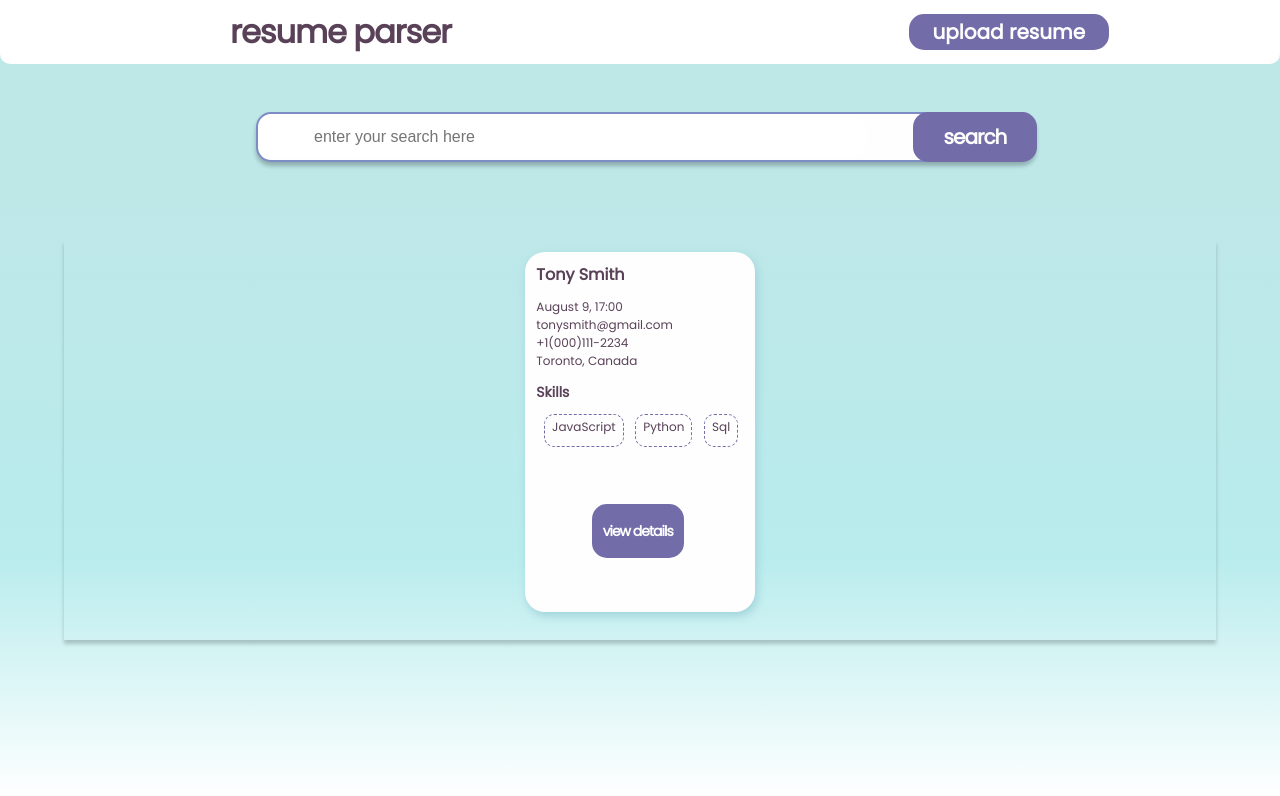
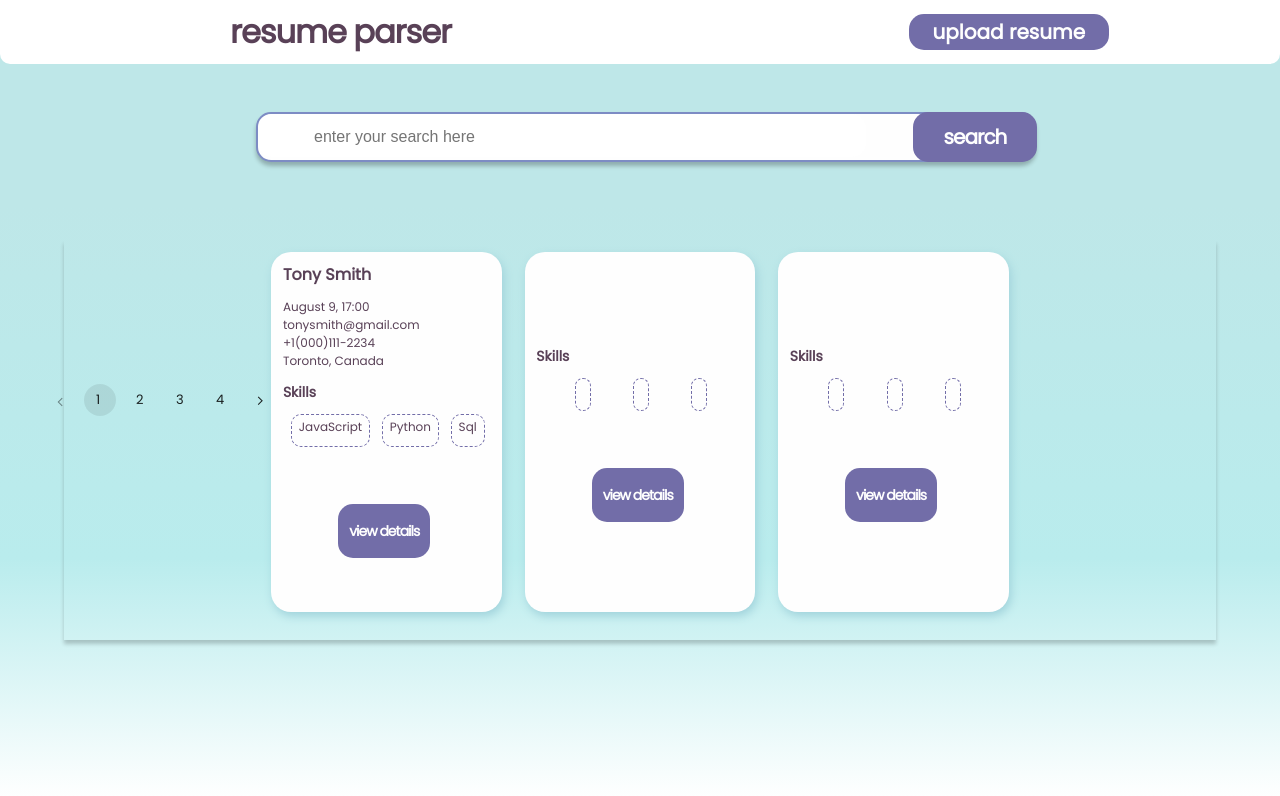
Before and after one commit to RRay6/react-resume-dashboard, a React (Create React App) app: page / in a window 1280 px wide. Shown: the top 796 px of the page. Built offline with nearby package versions, Linux system fonts and the light colour scheme.

Commit message:
Prototype pagination + ResumeTile refactor

```diff
--- a/package.json
+++ b/package.json
@@ -6,6 +6,7 @@
     "@testing-library/jest-dom": "^5.16.5",
     "@testing-library/react": "^13.3.0",
     "@testing-library/user-event": "^13.5.0",
+    "classnames": "^2.3.1",
     "firebase": "^9.9.2",
     "react": "^18.2.0",
     "react-dom": "^18.2.0",
@@ -37,5 +38,8 @@
       "last 1 firefox version",
       "last 1 safari version"
     ]
+  },
+  "devDependencies": {
+    "sass": "^1.54.4"
   }
 }
--- a/src/App.js
+++ b/src/App.js
@@ -5,6 +5,8 @@ import { ToastContainer, toast } from 'react-toastify';
 import { Slide, Zoom, Flip, Bounce } from 'react-toastify';
 import 'react-toastify/dist/ReactToastify.css';
 import ResumeTile from './components/ResumeTile'
+import { useState } from "react";
+import Pagination from './components/Pagination';
 
 Modal.setAppElement('#root');
 
@@ -17,6 +19,9 @@ function App() {
     e.preventDefault();
     toast("Wow so easy !");
   }
+
+  // For pagination
+  const [currentPage, setCurrentPage] = useState(1);
 
   return (
     <div className="app">
@@ -50,8 +55,21 @@ function App() {
 
       {/* Resume summary tiles */}
       <div className="resumeTilesBoard">
+        <ResumeTile
+          testClick={testClick}
+          name="Tony Smith"
+          birthday="August 9, 17:00"
+          email="tonysmith@gmail.com"
+          phone="+1(000)111-2234"
+          location="Toronto, Canada"
+          skill1="JavaScript"
+          skill2="Python"
+          skill3="Sql"
+        />
+        <ResumeTile testClick={testClick}/>
         <ResumeTile testClick={testClick}/>
       </div>
+
 
       <ToastContainer
         position="bottom-right"
@@ -61,6 +79,15 @@ function App() {
         rtl={false}
         transition={Slide}
       />
+
+      <Pagination
+        className="pagination-bar"
+        currentPage={currentPage}
+        totalCount={10}
+        pageSize={3}
+        onPageChange={page => setCurrentPage(page)}
+      />
+
     </div>
   );
 }
--- /dev/null
+++ b/src/components/Pagination.js
@@ -0,0 +1,76 @@
+import React from 'react';
+import classnames from 'classnames';
+import { usePagination, DOTS } from './usePagination';
+import './pagination.scss';
+
+const Pagination = props => {
+  const {
+    onPageChange,
+    totalCount,
+    siblingCount = 1,
+    currentPage,
+    pageSize,
+    className
+  } = props;
+
+  const paginationRange = usePagination({
+    currentPage,
+    totalCount,
+    siblingCount,
+    pageSize
+  });
+
+  if (currentPage === 0 || paginationRange.length < 2) {
+    return null;
+  }
+
+  const onNext = () => {
+    onPageChange(currentPage + 1);
+  };
+
+  const onPrevious = () => {
+    onPageChange(currentPage - 1);
+  };
+
+  let lastPage = paginationRange[paginationRange.length - 1];
+  return (
+    <ul
+      className={classnames('pagination-container', { [className]: className })}
+    >
+      <li
+        className={classnames('pagination-item', {
+          disabled: currentPage === 1
+        })}
+        onClick={onPrevious}
+      >
+        <div className="arrow left" />
+      </li>
+      {paginationRange.map(pageNumber => {
+        if (pageNumber === DOTS) {
+          return <li className="pagination-item dots">&#8230;</li>;
+        }
+
+        return (
+          <li
+            className={classnames('pagination-item', {
+              selected: pageNumber === currentPage
+            })}
+            onClick={() => onPageChange(pageNumber)}
+          >
+            {pageNumber}
+          </li>
+        );
+      })}
+      <li
+        className={classnames('pagination-item', {
+          disabled: currentPage === lastPage
+        })}
+        onClick={onNext}
+      >
+        <div className="arrow right" />
+      </li>
+    </ul>
+  );
+};
+
+export default Pagination;
--- a/src/components/ResumeTile.js
+++ b/src/components/ResumeTile.js
@@ -1,22 +1,36 @@
 import React from 'react'
 
-export default function ResumeTile({testClick}) {
+const ResumeTile = props => {
+  const {
+    testClick,
+    name,
+    birthday,
+    email,
+    phone,
+    location,
+    skill1,
+    skill2,
+    skill3,
+  } = props;
+
   return (
     <div className="resumeTile">
-    <h1>Tony Smith</h1>
+    <h1>{name}</h1>
     <div>
-      August 9, 17:00 <br />
-      tonysmith@gmail.com <br />
-      +1(000)111-2234 <br />
-      Toronto, Canada <br />
+      {birthday} <br />
+      {email} <br />
+      {phone} <br />
+      {location} <br />
     </div>
     <h2>Skills</h2>
     <div className="resumeSkillsContainer">
-      <div className="resumeSkill">JavaScript</div>
-      <div className="resumeSkill">Python</div>
-      <div className="resumeSkill">Sql</div>
+      <div className="resumeSkill">{skill1}</div>
+      <div className="resumeSkill">{skill2}</div>
+      <div className="resumeSkill">{skill3}</div>
     </div>
     <button onClick={testClick}>View Details</button>
   </div>
   )
 }
+
+export default ResumeTile;
--- /dev/null
+++ b/src/components/pagination.scss
@@ -0,0 +1,69 @@
+.pagination-container {
+  display: flex;
+  list-style-type: none;
+
+  .pagination-item {
+    padding: 0 12px;
+    height: 32px;
+    text-align: center;
+    margin: auto 4px;
+    color: rgba(0, 0, 0, 0.87);
+    display: flex;
+    box-sizing: border-box;
+    align-items: center;
+    letter-spacing: 0.01071em;
+    border-radius: 16px;
+    line-height: 1.43;
+    font-size: 13px;
+    min-width: 32px;
+
+    &.dots:hover {
+      background-color: transparent;
+      cursor: default;
+    }
+    &:hover {
+      background-color: rgba(0, 0, 0, 0.04);
+      cursor: pointer;
+    }
+
+    &.selected {
+      background-color: rgba(0, 0, 0, 0.08);
+    }
+
+    .arrow {
+      &::before {
+        position: relative;
+        /* top: 3pt; Uncomment this to lower the icons as requested in comments*/
+        content: '';
+        /* By using an em scale, the arrows will size with the font */
+        display: inline-block;
+        width: 0.4em;
+        height: 0.4em;
+        border-right: 0.12em solid rgba(0, 0, 0, 0.87);
+        border-top: 0.12em solid rgba(0, 0, 0, 0.87);
+      }
+
+      &.left {
+        transform: rotate(-135deg) translate(-50%);
+      }
+
+      &.right {
+        transform: rotate(45deg);
+      }
+    }
+
+    &.disabled {
+      pointer-events: none;
+
+      .arrow::before {
+        border-right: 0.12em solid rgba(0, 0, 0, 0.43);
+        border-top: 0.12em solid rgba(0, 0, 0, 0.43);
+      }
+
+      &:hover {
+        background-color: transparent;
+        cursor: default;
+      }
+    }
+  }
+}
--- /dev/null
+++ b/src/components/usePagination.js
@@ -0,0 +1,71 @@
+import React from 'react';
+import { useMemo } from 'react';
+
+export const DOTS = '...';
+
+const range = (start, end) => {
+  let length = end - start + 1;
+  return Array.from({ length }, (_, idx) => idx + start);
+};
+
+export const usePagination = ({
+  totalCount,
+  pageSize,
+  siblingCount = 1,
+  currentPage
+}) => {
+  const paginationRange = useMemo(() => {
+    const totalPageCount = Math.ceil(totalCount / pageSize);
+
+    // Pages count is determined as siblingCount + firstPage + lastPage + currentPage + 2*DOTS
+    const totalPageNumbers = siblingCount + 5;
+
+    /*
+      If the number of pages is less than the page numbers we want to show in our
+      paginationComponent, we return the range [1..totalPageCount]
+    */
+    if (totalPageNumbers >= totalPageCount) {
+      return range(1, totalPageCount);
+    }
+
+    const leftSiblingIndex = Math.max(currentPage - siblingCount, 1);
+    const rightSiblingIndex = Math.min(
+      currentPage + siblingCount,
+      totalPageCount
+    );
+
+    /*
+      We do not want to show dots if there is only one position left
+      after/before the left/right page count as that would lead to a change if our Pagination
+      component size which we do not want
+    */
+    const shouldShowLeftDots = leftSiblingIndex > 2;
+    const shouldShowRightDots = rightSiblingIndex < totalPageCount - 2;
+
+    const firstPageIndex = 1;
+    const lastPageIndex = totalPageCount;
+
+    if (!shouldShowLeftDots && shouldShowRightDots) {
+      let leftItemCount = 3 + 2 * siblingCount;
+      let leftRange = range(1, leftItemCount);
+
+      return [...leftRange, DOTS, totalPageCount];
+    }
+
+    if (shouldShowLeftDots && !shouldShowRightDots) {
+      let rightItemCount = 3 + 2 * siblingCount;
+      let rightRange = range(
+        totalPageCount - rightItemCount + 1,
+        totalPageCount
+      );
+      return [firstPageIndex, DOTS, ...rightRange];
+    }
+
+    if (shouldShowLeftDots && shouldShowRightDots) {
+      let middleRange = range(leftSiblingIndex, rightSiblingIndex);
+      return [firstPageIndex, DOTS, ...middleRange, DOTS, lastPageIndex];
+    }
+  }, [totalCount, pageSize, siblingCount, currentPage]);
+
+  return paginationRange;
+};
```
Also changed, not shown: 1 other file (tests, documents, lock files or other folders).
